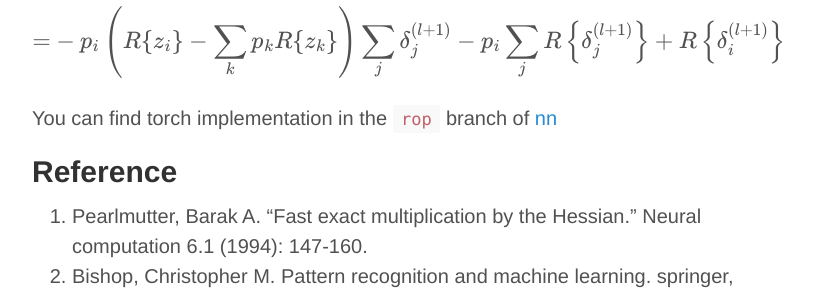
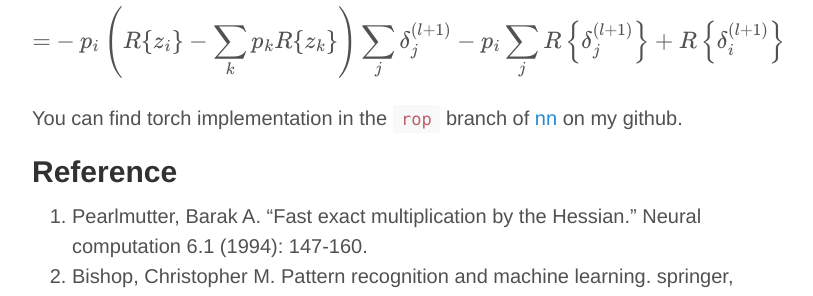
Before and after one commit to bjsc/cswhjiang.github.io, a Jekyll site: the page built from _posts/2015-10-13-Roperator.md, in a window 1280 px wide and 900 px high, scrolled down 5820 px. Shown: the part 153-449 px from the top of the window, without its empty margins (248-1061 px from the left). Built offline with Jekyll 4.4.1, drawn with Linux system fonts in a browser that asks for light colours; formulas are drawn with MathJax 3; comment, search, counter and statistics services are not loaded.

Commit message:
R-operator

```diff
--- a/_posts/2015-10-13-Roperator.md
+++ b/_posts/2015-10-13-Roperator.md
@@ -207,7 +207,7 @@
 $$
 
 
-You can find torch implementation in the `rop` branch of [nn](https://github.com/cswhjiang/nn)
+You can find torch implementation in the `rop` branch of [nn](https://github.com/cswhjiang/nn) on my github.
 
 ## Reference
 1. Pearlmutter, Barak A. "Fast exact multiplication by the Hessian." Neural computation 6.1 (1994): 147-160.
```
